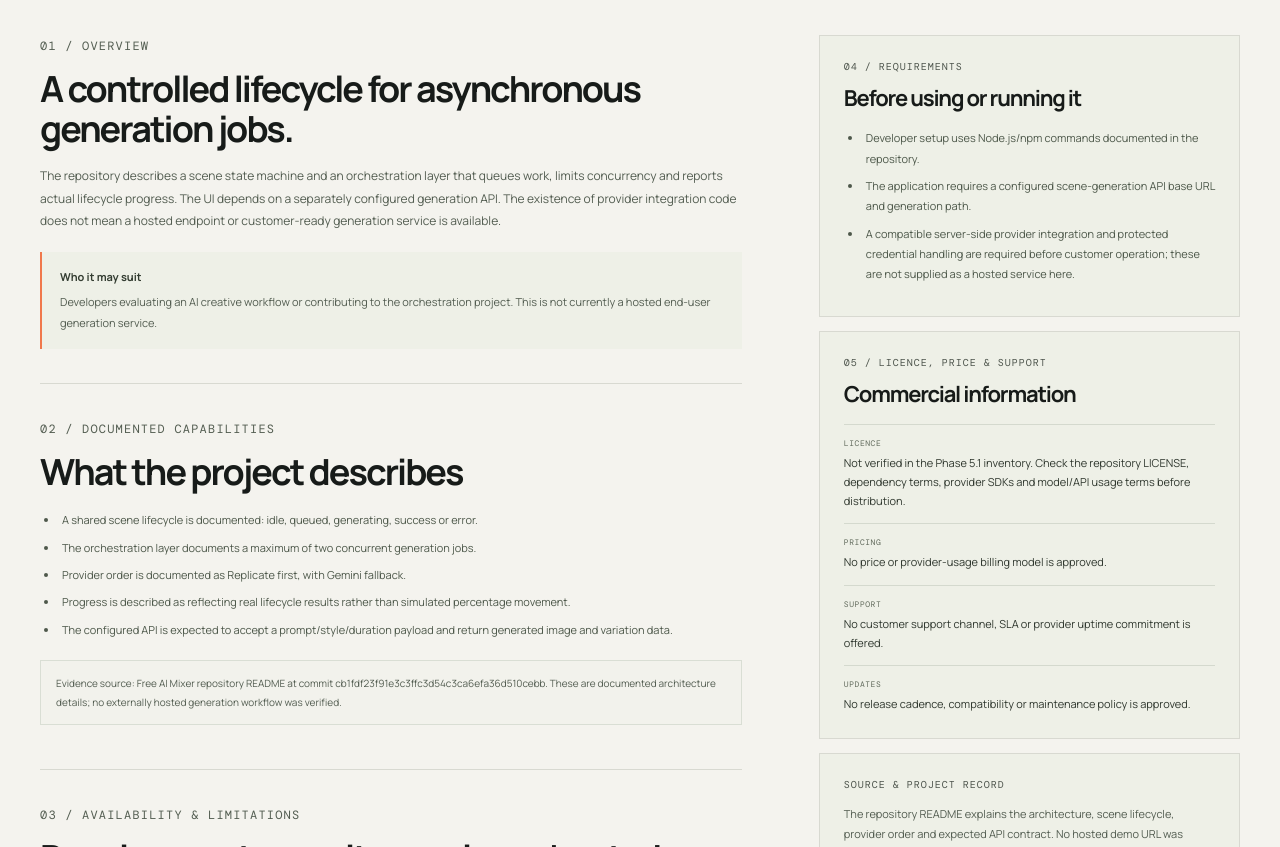
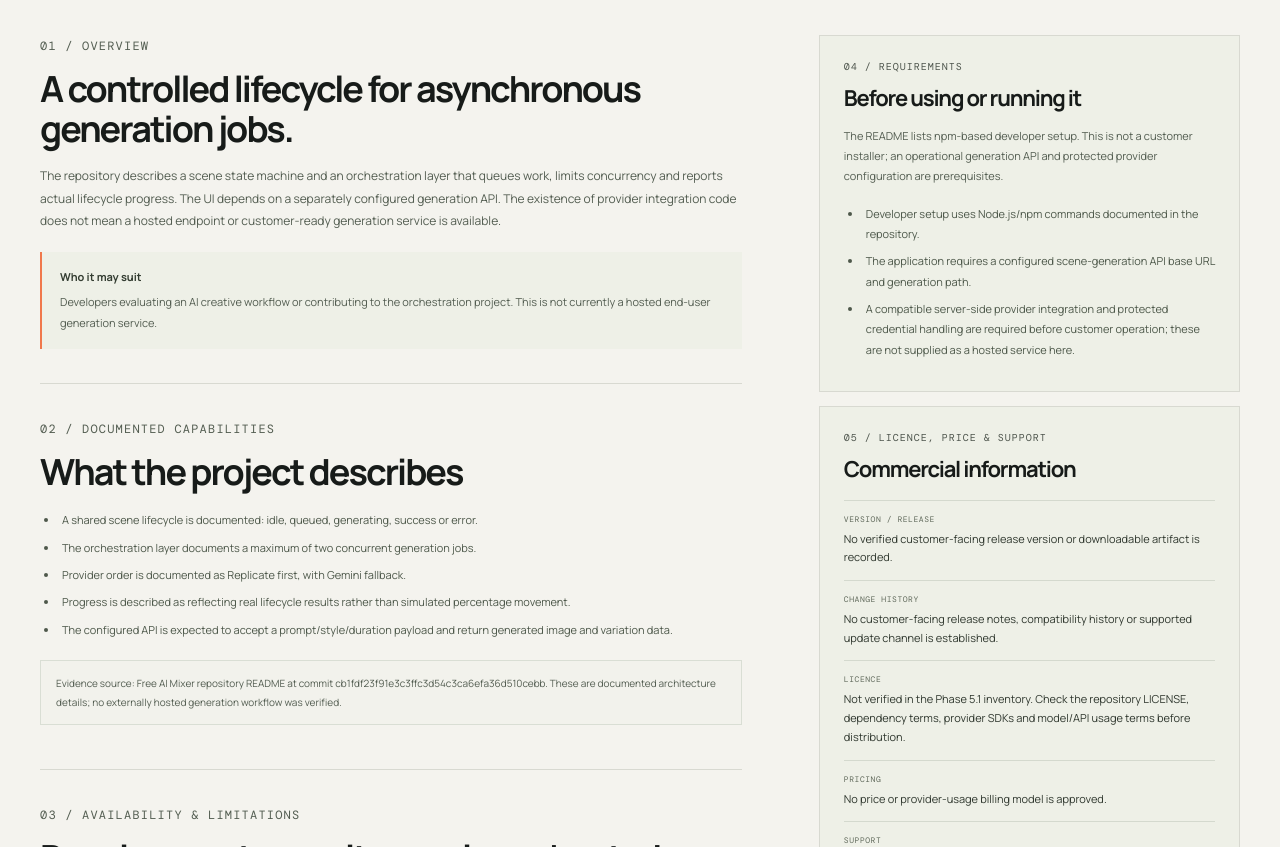
Before and after one commit to hamza131zara/agency, a website: page products/free-ai-mixer.html in a window 1280 px wide. Shown: the part 700-1547 px from the top of the page. Drawn offline with nearby package versions, Linux system fonts and the light colour scheme.

Commit message:
docs: clarify release version and install status

```diff
--- a/products/free-ai-mixer.html
+++ b/products/free-ai-mixer.html
@@ -72,12 +72,15 @@
 <section class="product-detail-panel" id="requirements">
 <p class="eyebrow">04 / REQUIREMENTS</p>
 <h2>Before using or running it</h2>
+<p>The README lists npm-based developer setup. This is not a customer installer; an operational generation API and protected provider configuration are prerequisites.</p>
 <ul><li>Developer setup uses Node.js/npm commands documented in the repository.</li><li>The application requires a configured scene-generation API base URL and generation path.</li><li>A compatible server-side provider integration and protected credential handling are required before customer operation; these are not supplied as a hosted service here.</li></ul>
 </section>
 <section class="product-detail-panel" id="commercial">
 <p class="eyebrow">05 / LICENCE, PRICE &amp; SUPPORT</p>
 <h2>Commercial information</h2>
 <dl>
+<dt>Version / release</dt><dd>No verified customer-facing release version or downloadable artifact is recorded.</dd>
+<dt>Change history</dt><dd>No customer-facing release notes, compatibility history or supported update channel is established.</dd>
 <dt>Licence</dt><dd>Not verified in the Phase 5.1 inventory. Check the repository LICENSE, dependency terms, provider SDKs and model/API usage terms before distribution.</dd>
 <dt>Pricing</dt><dd>No price or provider-usage billing model is approved.</dd>
 <dt>Support</dt><dd>No customer support channel, SLA or provider uptime commitment is offered.</dd>
```
